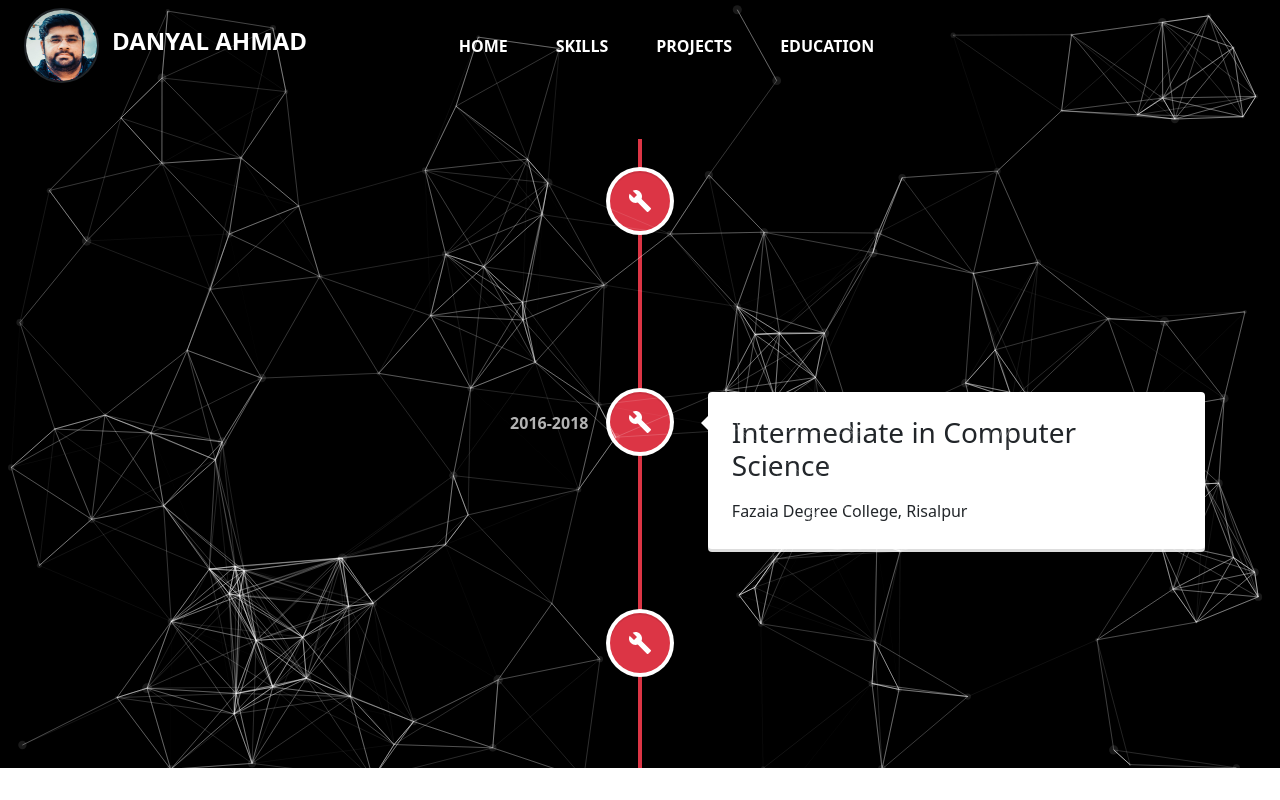
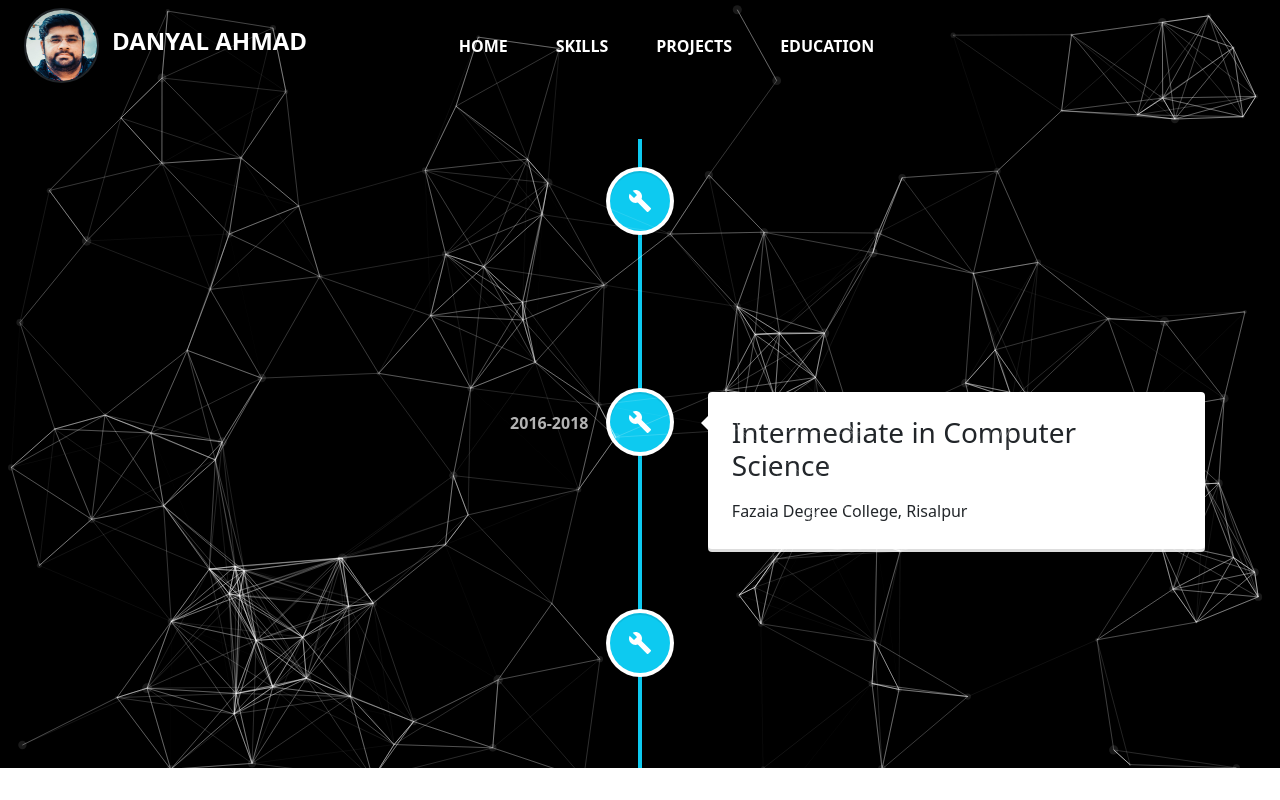
Before and after one commit to DeeKoders/portfolio-website, a React (Create React App) app: page /education in a window 1280 px wide. Built offline with nearby package versions, Linux system fonts and the light colour scheme.

Commit message:
color change to blue

```diff
--- a/src/components/Education/Education.js
+++ b/src/components/Education/Education.js
@@ -14,7 +14,7 @@ const Education = () => {
       animate={{ opacity: 1 }}
       exit={{ opacity: 0 }}
     >
-      <VerticalTimeline lineColor="#dc3545">
+      <VerticalTimeline lineColor="#0dcaf0">
         {EducationList.map((item) => {
           return <MyVerticalElement key={item.id} {...item} />;
         })}
--- a/src/components/Education/MyVerticalElement.js
+++ b/src/components/Education/MyVerticalElement.js
@@ -5,7 +5,7 @@ function MyVerticalElement(props) {
   return (
     <VerticalTimelineElement
       className="vertical-timeline-element--education text-dark"
-      iconStyle={{ background: "#dc3545", color: "#ffff" }}
+      iconStyle={{ background: "#0dcaf0", color: "#ffff" }}
       icon={<BuildIcon />}
       date={props.date}
       dateClassName="text-white fw-bold"
--- a/src/components/Home/Home.js
+++ b/src/components/Home/Home.js
@@ -18,10 +18,10 @@ const Home = () => {
         <h1 className="opacity-75 fs-4 mt-5 pt-5">Hello World !!!</h1>
         <div className="d-flex gap-3">
           <h1 className="fs-1">I'm </h1>
-          <h1 className="fw-bold fs-1 text-danger">Danyal Ahmad</h1>
+          <h1 className="fw-bold fs-1 text-info">Danyal Ahmad</h1>
         </div>
         <div className="d-flex gap-3">
-          <div className="fw-bold fs-1 text-danger">
+          <div className="fw-bold fs-1 text-info">
             <TypewriterComponent
               onInit={(typewriter) => {
                 typewriter
@@ -41,8 +41,6 @@ const Home = () => {
                   .pauseFor(4000)
                   .deleteAll()
                   .typeString("Full Stack Web")
-                  .pauseFor(4000)
-                  .deleteAll()
                   .start();
               }}
             />
@@ -52,11 +50,11 @@ const Home = () => {
         </div>
         <div className="mt-5 d-flex gap-3">
           <h1 className="fs-4">Currently working at</h1>
-          <h1 className="fw-bold fs-4 text-danger">ProductBox</h1>
+          <h1 className="fw-bold fs-4 text-info">ProductBox</h1>
         </div>
         <div className="d-flex gap-3">
           <h1 className="fs-4">As</h1>
-          <h1 className="fw-bold fs-4 text-danger">
+          <h1 className="fw-bold fs-4 text-info">
             Associate Full Stack Engineer
           </h1>
         </div>
@@ -64,7 +62,7 @@ const Home = () => {
       <div
         Style="overflow: hidden"
         id="image"
-        className="col-5 border text-center bg-danger bg-opacity-75 border rounded-pill"
+        className="col-5 border text-center bg-info bg-opacity-75 border rounded-pill"
       >
         <img Style="height: 90vh; margin-right:20px;" src={img} alt="" />
       </div>
```
